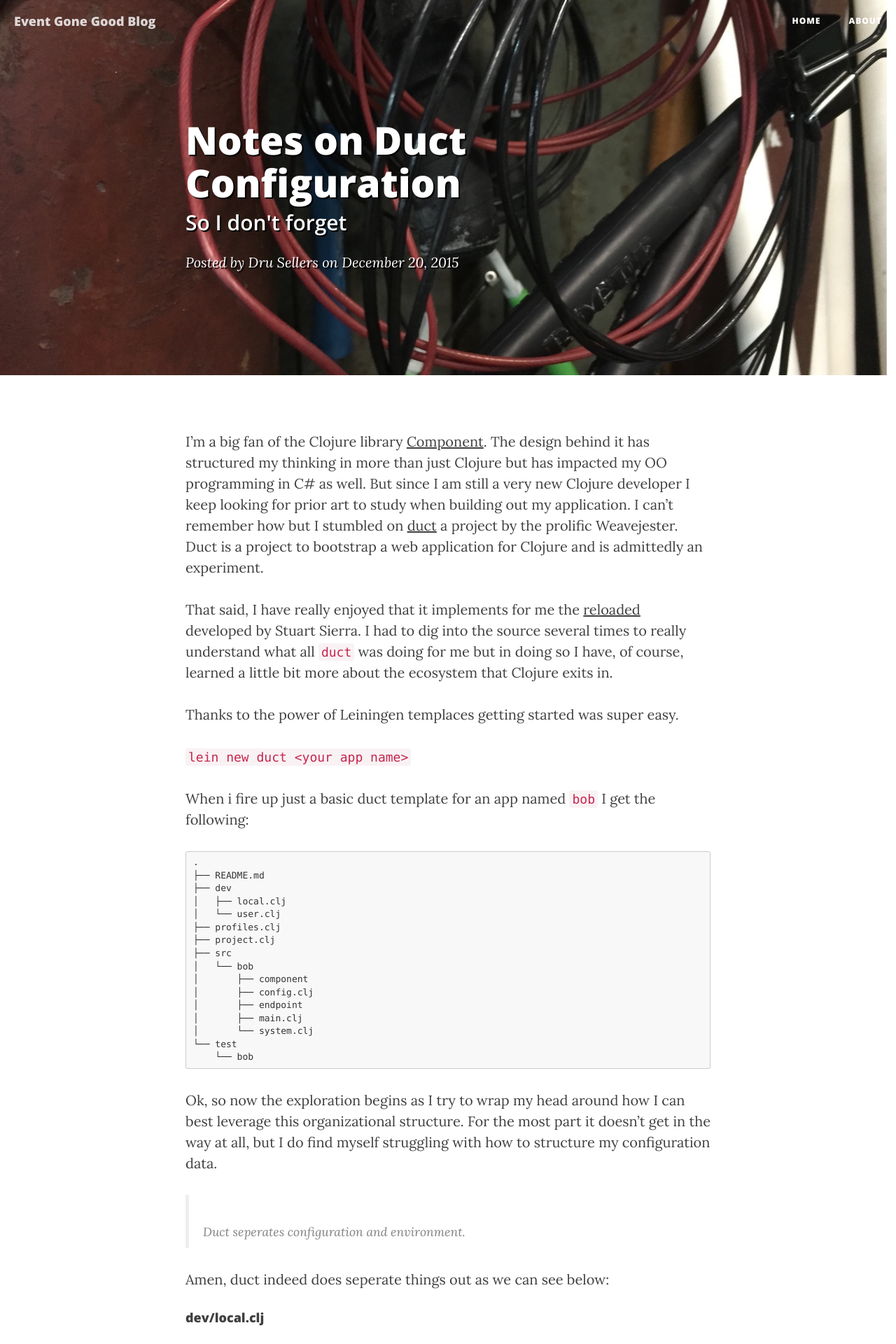
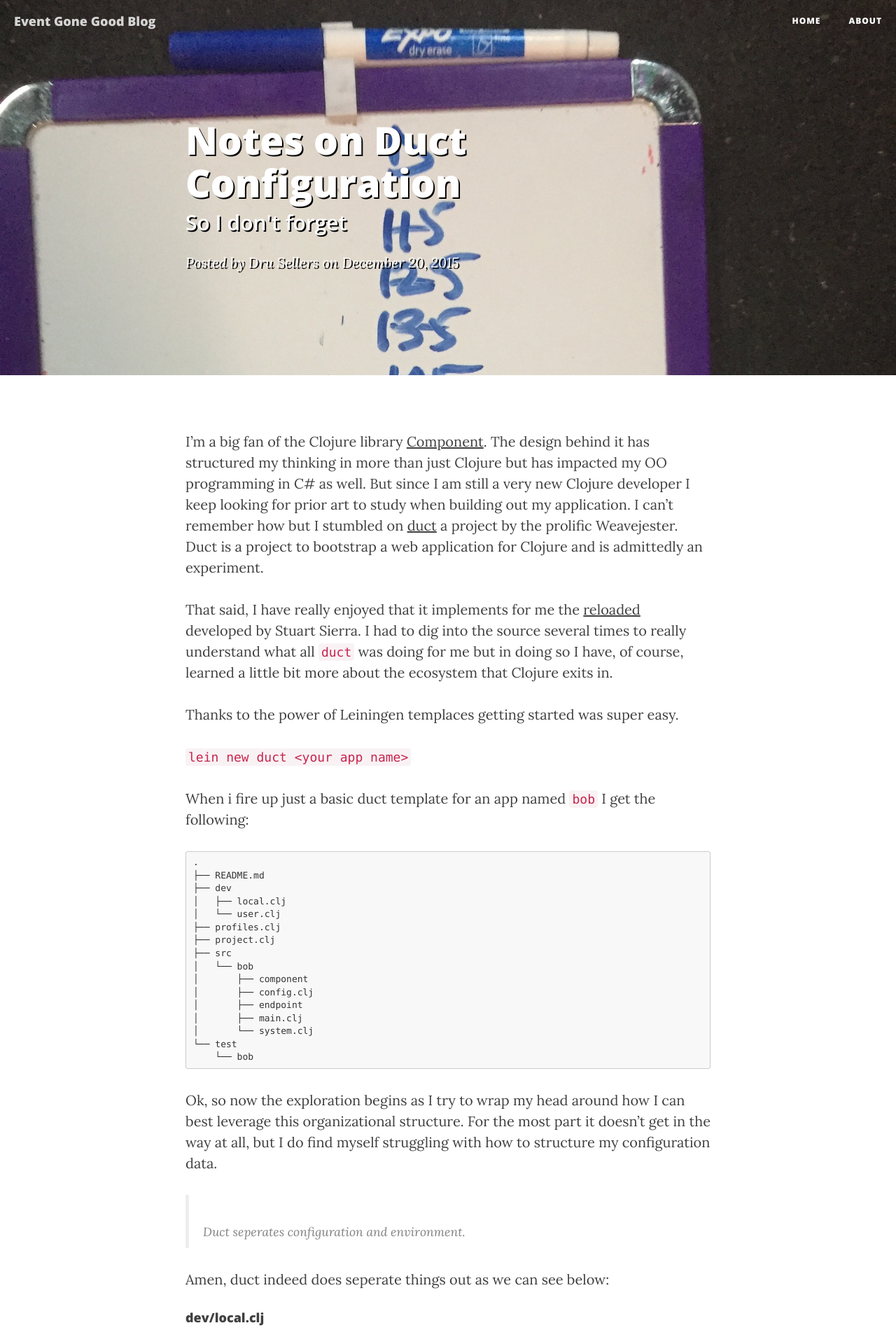
Before and after one commit to eventgonegood/eventgonegood.github.io, a Jekyll site: the page built from _posts/2015-12-20-notes-on-duct-config.markdown, in a window 1280 px wide. Shown: the top 1920 px of the page at 70% size. Built offline with Jekyll 4.4.1, drawn with Linux system fonts in a browser that asks for light colours; nearby versions of some CDN libraries.

Commit message:
updated background image

```diff
--- a/_posts/2015-12-20-notes-on-duct-config.markdown
+++ b/_posts/2015-12-20-notes-on-duct-config.markdown
@@ -4,7 +4,7 @@
 subtitle:   "So I don't forget"
 date:       2015-12-20 12:00:00
 author:     "Dru Sellers"
-header-img: "img/post-bg-component.jpg"
+header-img: "img/post-bg-duct.jpg"
 published:  true
 ---
 
```
Also changed, not shown: img/post-bg-duct.jpg (added).
